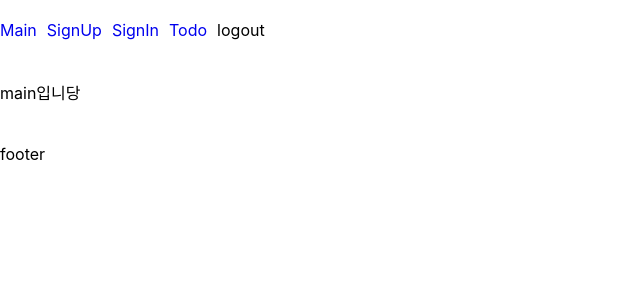
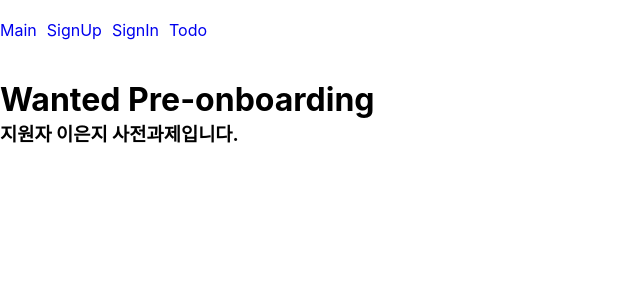
Before and after one commit to mooddddd/wanted-pre-onboarding-frontend, a React (Create React App) app: page / in a window 1280 px wide. Shown: the top 300 px of the page, without its empty margins (0-640 px from the left). Built offline with nearby package versions, Linux system fonts and the light colour scheme.

Commit message:
fix: navigate 의존성 추가

```diff
--- a/src/organisms/layout/footer.jsx
+++ /dev/null
@@ -1,5 +0,0 @@
-import { FooterWarpper } from './styled/footer.styled';
-
-export const Footer = () => {
-  return <FooterWarpper>footer</FooterWarpper>;
-};
--- a/src/organisms/layout/header.jsx
+++ b/src/organisms/layout/header.jsx
@@ -17,10 +17,7 @@
 
   return (
     <HeaderWrapper>
-      <HeaderUl>
-        {menuMap}
-        <li>logout</li>
-      </HeaderUl>
+      <HeaderUl>{menuMap}</HeaderUl>
     </HeaderWrapper>
   );
 };
--- a/src/organisms/layout/styled/footer.styled.jsx
+++ /dev/null
@@ -1,6 +0,0 @@
-import { styled } from 'styled-components';
-
-export const FooterWarpper = styled.div`
-  padding: 20px 0;
-  margin-top: 20px;
-`;
--- a/src/pages/Main.jsx
+++ b/src/pages/Main.jsx
@@ -1,3 +1,10 @@
 export const Main = () => {
-  return <>main입니당</>;
+  return (
+    <>
+      <h1>Wanted Pre-onboarding</h1>
+      <h3>
+        지원자 <strong>이은지</strong> 사전과제입니다.
+      </h3>
+    </>
+  );
 };
--- a/src/pages/Signin.jsx
+++ b/src/pages/Signin.jsx
@@ -37,7 +37,7 @@
     if (localStorage.getItem('access_token')) {
       navigate('/todo');
     }
-  }, []);
+  }, [navigate]);
 
   return (
     <div>
--- a/src/pages/Signup.jsx
+++ b/src/pages/Signup.jsx
@@ -30,8 +30,9 @@
   useEffect(() => {
     if (localStorage.getItem('access_token')) {
       navigate('/todo');
+      console.log(`hi`);
     }
-  }, []);
+  }, [navigate]);
 
   return (
     <>
@@ -55,7 +56,11 @@
             name='password'
           />
           <br />
-          <button data-testid='signin-button' disabled={buttonHandler()}>
+          <button
+            data-testid='signup-button'
+            disabled={buttonHandler()}
+            type='submit'
+          >
             회원가입
           </button>
         </form>
--- a/src/routes/AppRouter.jsx
+++ b/src/routes/AppRouter.jsx
@@ -1,7 +1,6 @@
 import { Routes, Route } from 'react-router-dom';
 import { Header } from '../organisms/layout/header';
 import { Main, Signin, Signup, Todo } from '../pages';
-import { Footer } from '../organisms/layout/footer';
 
 const AppRouter = () => {
   return (
@@ -13,7 +12,6 @@
         <Route path='/signup' element={<Signup />} />
         <Route path='/todo' element={<Todo />} />
       </Routes>
-      <Footer />
     </>
   );
 };
```
Also changed, not shown: 1 other file (tests, documents, lock files or other folders).
